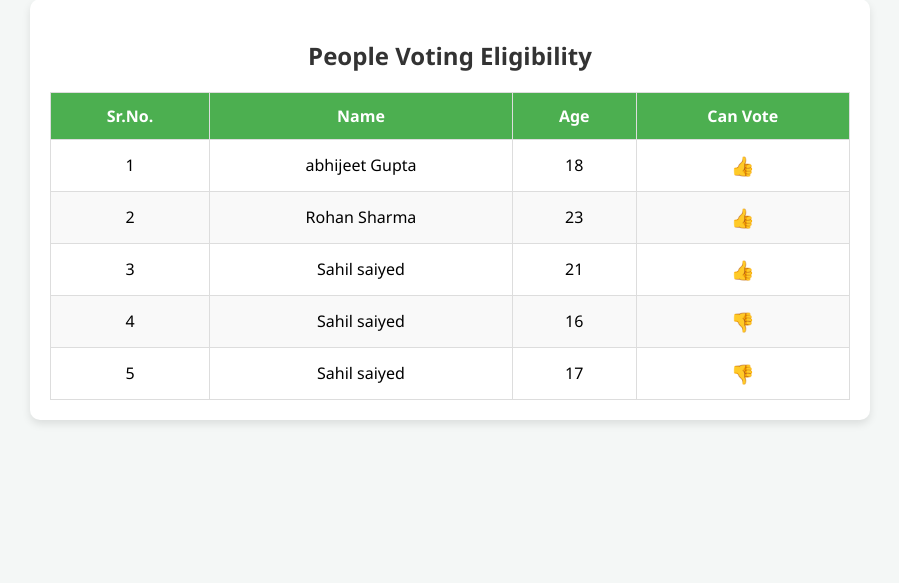
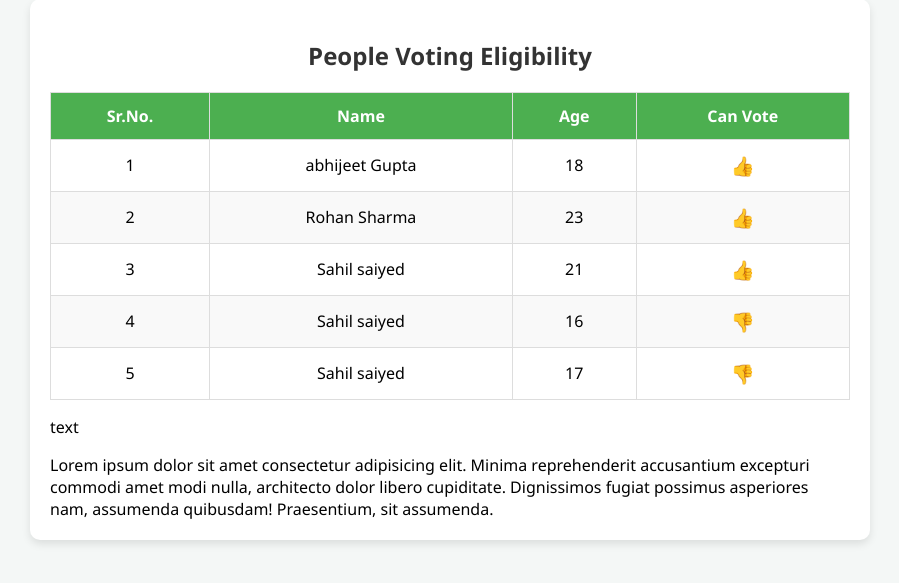
Before and after one commit to sahilsaiyed-oss/django-learning, a Django app: page / in a window 1280 px wide. Shown: the part 49-632 px from the top of the page, without its empty margins (190-1089 px from the left). Run offline with Django 5.2, Linux system fonts and the light colour scheme.

```diff
--- a/chapter-3/core/home/templates/home/index.html
+++ b/chapter-3/core/home/templates/home/index.html
@@ -50,6 +50,8 @@
                 {% endfor %}
             </tbody>
         </table>
+        <p>{{text}}</p>
+        Lorem ipsum dolor sit amet consectetur adipisicing elit. Minima reprehenderit accusantium excepturi commodi amet modi nulla, architecto dolor libero cupiditate. Dignissimos fugiat possimus asperiores nam, assumenda quibusdam! Praesentium, sit assumenda.
     </div>
 
 </body>
--- a/chapter-3/core/home/views.py
+++ b/chapter-3/core/home/views.py
@@ -13,10 +13,17 @@ def home(request):
 
    ]
 
+
+   text = """
+        Lorem ipsum dolor sit amet consectetur adipisicing elit. Minima reprehenderit accusantium excepturi commodi amet modi nulla, architecto dolor libero cupiditate. Dignissimos fugiat possimus asperiores nam, assumenda quibusdam! Praesentium, sit assumenda.
+"""
    for people in peoples:
        print(people)
 
-   return render(request , "home/index.html" , context = {'peoples' : peoples})
+   return render(request, "home/index.html", {
+    'peoples': peoples,
+    'text': "text"
+})
 
 
 def success_page(request):
```
